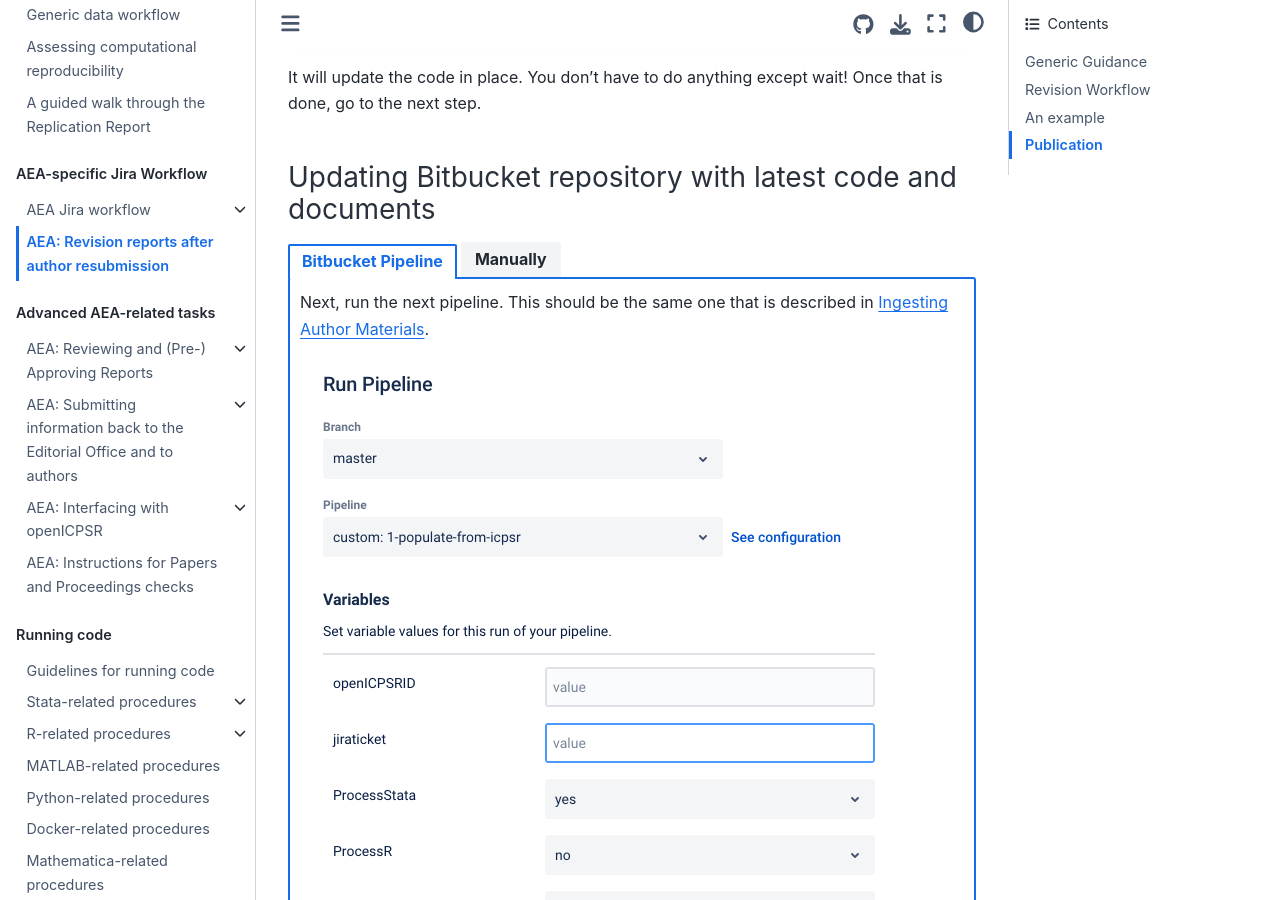
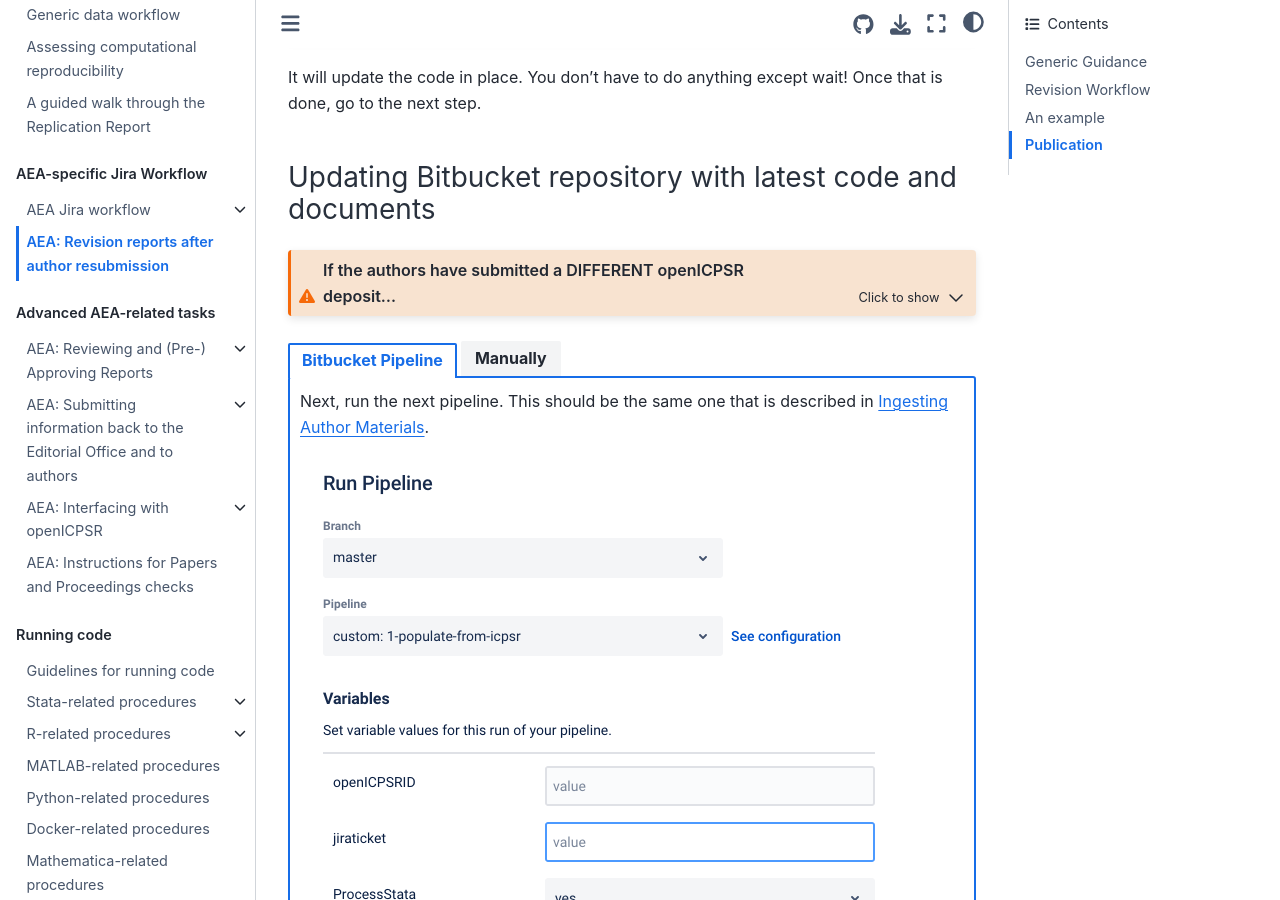
Before and after one commit to labordynamicsinstitute/ldilab-manual, a Jupyter Book: the page built from 12-jira-revision-guidance.md, in a window 1280 px wide and 900 px high, scrolled down 3514 px. Built offline with Jupyter Book 1.0.4 settings and Sphinx 7.4.7 and the Sphinx Book theme 1.1.4, drawn with Linux system fonts in a browser that asks for light colours; some of the changed lines change nothing that is shown.

Commit message:
Adding guidance for repo rename

````diff
--- a/12-jira-revision-guidance.md
+++ b/12-jira-revision-guidance.md
@@ -79,6 +79,24 @@
 
 ### Updating Bitbucket repository with latest code and documents
 
+::::{admonition} If the authors have submitted a DIFFERENT openICPSR deposit...
+:class: warning dropdown
+
+... then you will need to rename the directory containing the author code in the repository.
+This is conveniently done using the `5-rename-directory` pipeline:
+
+![select rename pipeline](images/jira-run-pipeline-rename.png)
+
+where the fields should be straightforward to fill in.
+
+
+If for some reason you cannot run the pipeline, you will need to do this manually. `git mv` the directory containing the old deposit code to the new deposit code. E.g.
+
+```bash
+git mv 12345 67890
+```
+
+::::
 
 :::::{tab-set}
 
@@ -108,6 +126,7 @@
 ```{admonition} Please note:
 
 If you are **returning** to the previous working area, be sure to run `git pull` in the working area before doing anything else!
+
 
 ```
 
````
Also changed, not shown: images/jira-run-pipeline-rename.png (added).
